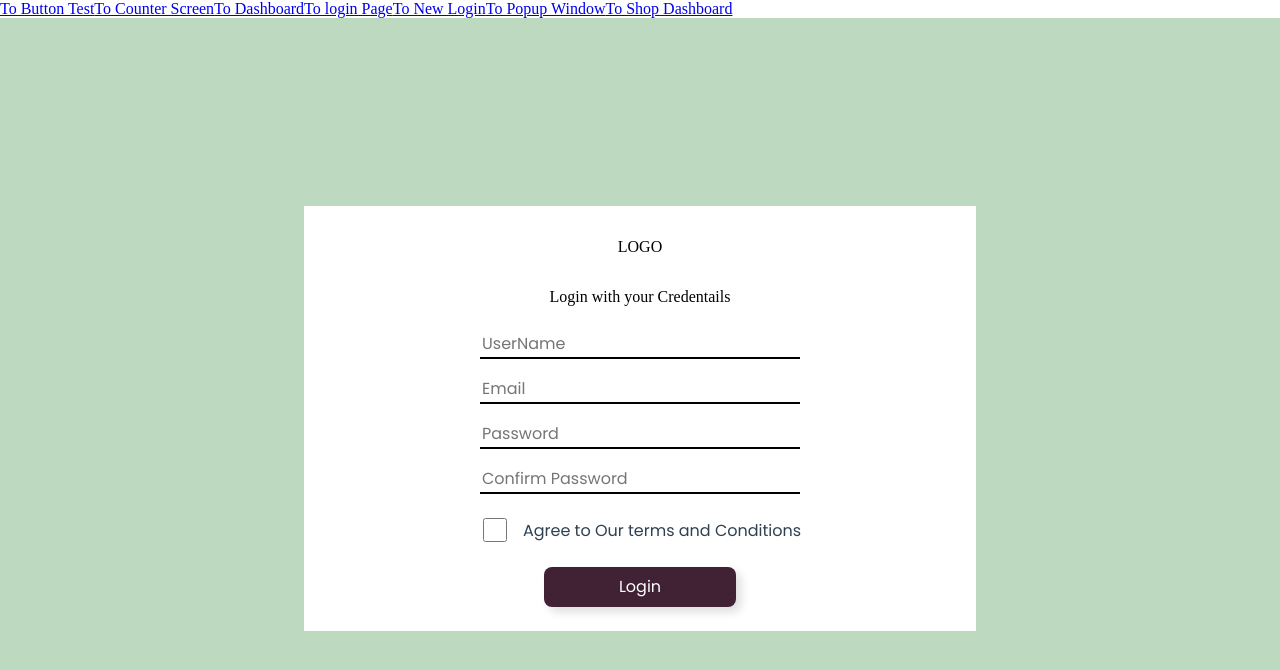
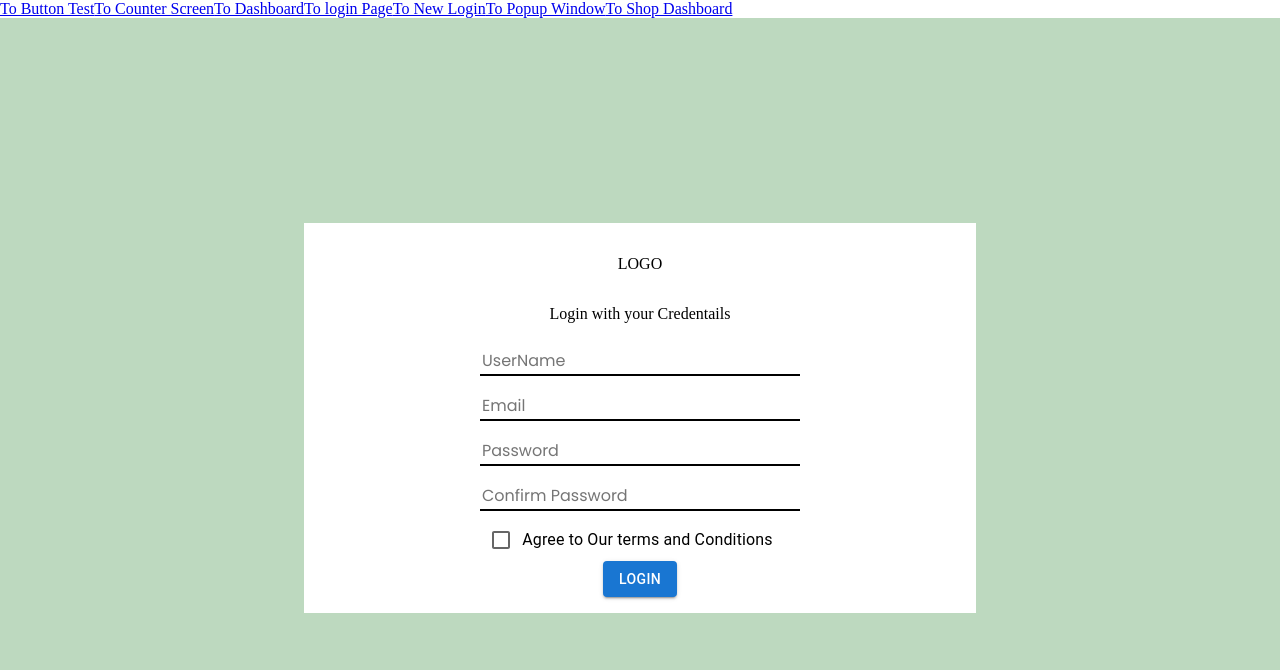
Before and after one commit to AkshayWazir/react-intro, a React (Create React App) app: page /product/1 in a window 1280 px wide. Shown: the top 670 px of the page. Built offline with nearby package versions, Linux system fonts and the light colour scheme.

Commit message:
Stable state

```diff
--- a/package.json
+++ b/package.json
@@ -3,6 +3,9 @@
   "version": "0.1.0",
   "private": true,
   "dependencies": {
+    "@emotion/react": "^11.9.0",
+    "@emotion/styled": "^11.8.1",
+    "@mui/material": "^5.8.1",
     "@testing-library/jest-dom": "^5.16.4",
     "@testing-library/react": "^13.2.0",
     "@testing-library/user-event": "^13.5.0",
--- a/src/screens/login.jsx
+++ b/src/screens/login.jsx
@@ -1,11 +1,18 @@
 import React, { useState, useEffect } from "react";
 import "./styles.css";
-import { Button, InputField } from "../components";
+import { InputField } from "../components";
 import { useParams } from "react-router-dom";
+import Button from "@mui/material/Button";
+import FormGroup from "@mui/material/FormGroup";
+import FormControlLabel from "@mui/material/FormControlLabel";
+import Checkbox from "@mui/material/Checkbox";
+import { useNavigate } from "react-router-dom";
 
 const LoginPage = () => {
   const { productId } = useParams();
   const [login, setLogin] = useState({ userName: "", email: "", password: "", confirmPass: "", policyAggre: false });
+
+  let navigate = useNavigate();
 
   useEffect(() => {
     console.log("Got Product ID ", productId);
@@ -24,13 +31,21 @@ const LoginPage = () => {
         <InputField value={login.email} fetchValue={(val) => setLogin({ ...login, email: val })} hint="Email" />
         <InputField value={login.password} fetchValue={(val) => setLogin({ ...login, password: val })} hint="Password" />
         <InputField value={login.confirmPass} fetchValue={(val) => setLogin({ ...login, confirmPass: val })} hint="Confirm Password" />
-        <InputField
+        {/* <InputField
           value={login.policyAggre}
           fetchValue={(val) => setLogin({ ...login, policyAggre: val })}
           hint="Agree to Our terms and Conditions"
           type="checkbox"
-        />
-        <Button action={buttonClicked} title="Login" />
+        /> */}
+        <FormGroup>
+          <FormControlLabel
+            control={<Checkbox checked={login.policyAggre} onChange={(val) => setLogin({ ...login, policyAggre: val.target.checked })} />}
+            label="Agree to Our terms and Conditions"
+          />
+        </FormGroup>
+        <Button onClick={buttonClicked} variant="contained">
+          Login
+        </Button>
       </div>
     </div>
   );
```
Also changed, not shown: 1 other file (tests, documents, lock files or other folders).
